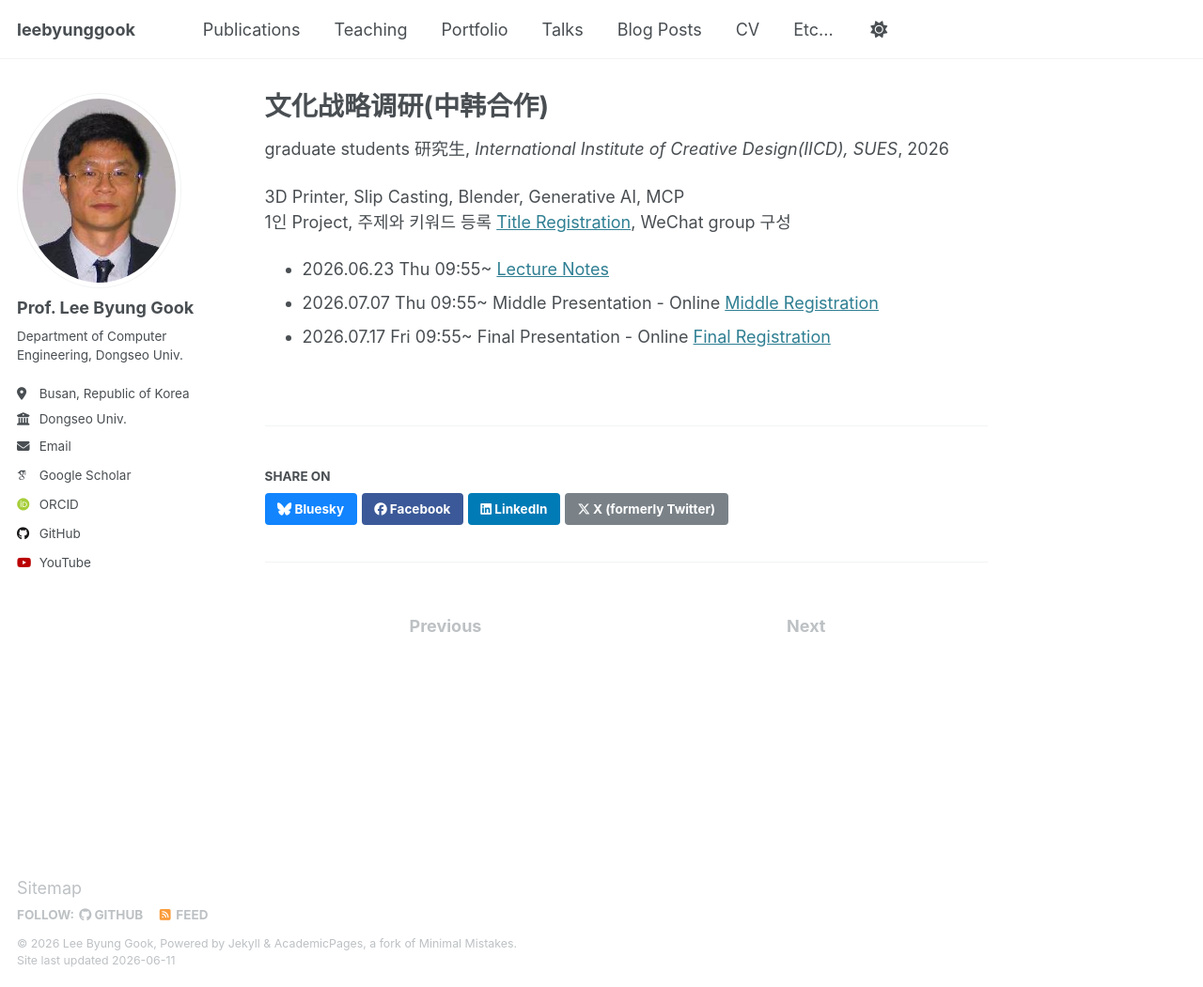
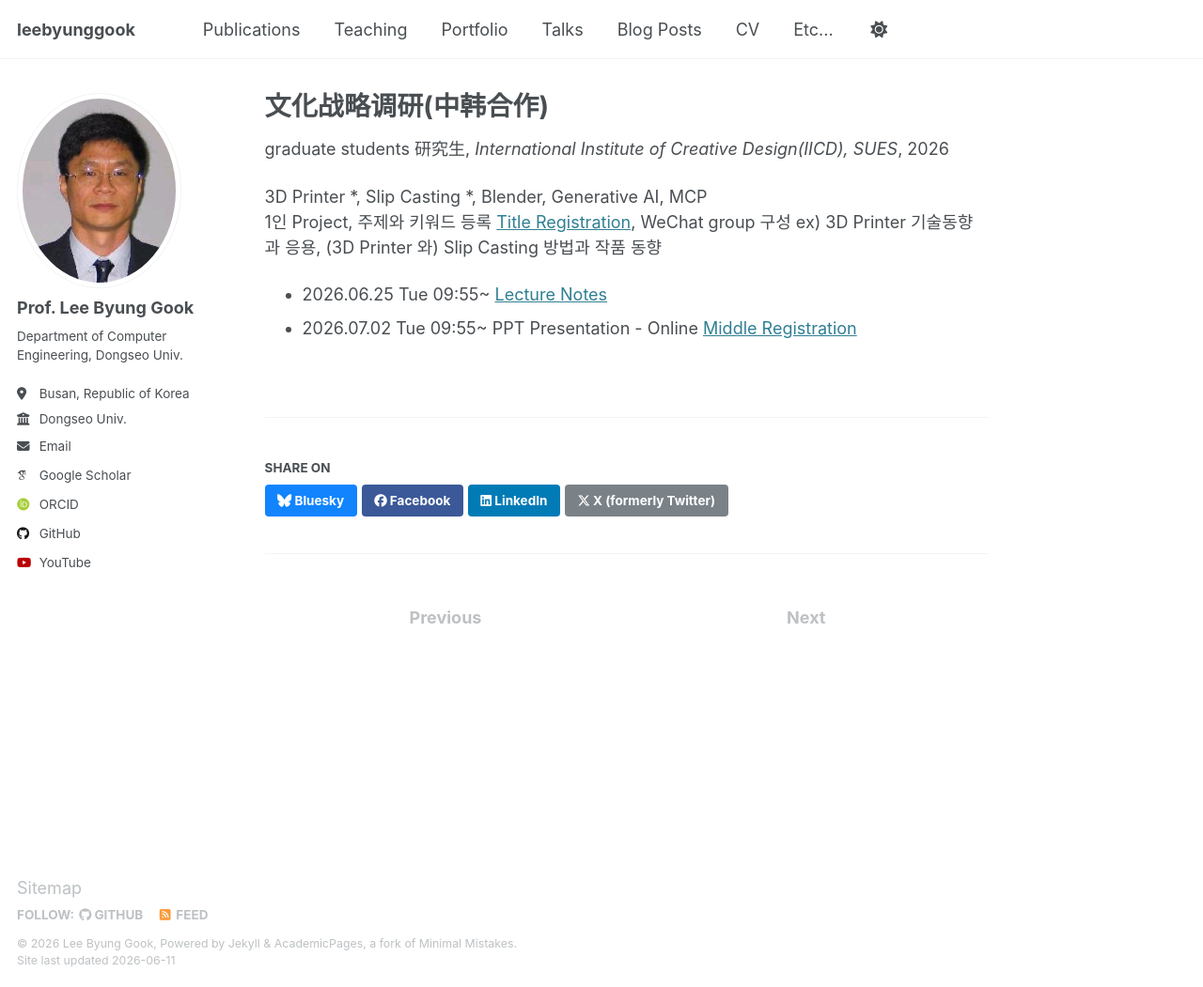
Before and after one commit to leebyunggook/leebyunggook.github.io, a Jekyll site: the page built from _teaching/2026-spring-teaching-10.md, in a window 1280 px wide and 1051 px high. Shown: the whole window at 94% size. Built offline with Jekyll 4.4.1, drawn with Linux system fonts in a browser that asks for light colours; some web fonts are replaced.

Commit message:
Update 2026-spring-teaching-10.md

```diff
--- a/_teaching/2026-spring-teaching-10.md
+++ b/_teaching/2026-spring-teaching-10.md
@@ -8,8 +8,8 @@ date: 2026-06-05
 location: "Shanghai, China"
 ---
 
-3D Printer, Slip Casting, Blender, Generative AI, MCP
+3D Printer *, Slip Casting *, Blender, Generative AI, MCP
 1인 Project, 주제와 키워드 등록 [Title Registration](https://f.kdocs.cn/g/tPz0zkac/), WeChat group 구성
-* 2026.06.23 Thu 09:55~ [Lecture Notes](https://leebyunggook.github.io/)
-* 2026.07.07 Thu 09:55~ Middle Presentation - Online [Middle Registration](https://f.kdocs.cn/g/VOoFe4bH/)
-* 2026.07.17 Fri 09:55~ Final Presentation - Online [Final Registration](https://f.kdocs.cn/g/VOoFe4bH/)
+ex) 3D Printer 기술동향과 응용, (3D Printer 와) Slip Casting 방법과 작품 동향
+* 2026.06.25 Tue 09:55~ [Lecture Notes](https://leebyunggook.github.io/)
+* 2026.07.02 Tue 09:55~ PPT Presentation - Online [Middle Registration](https://f.kdocs.cn/g/VOoFe4bH/)
```
